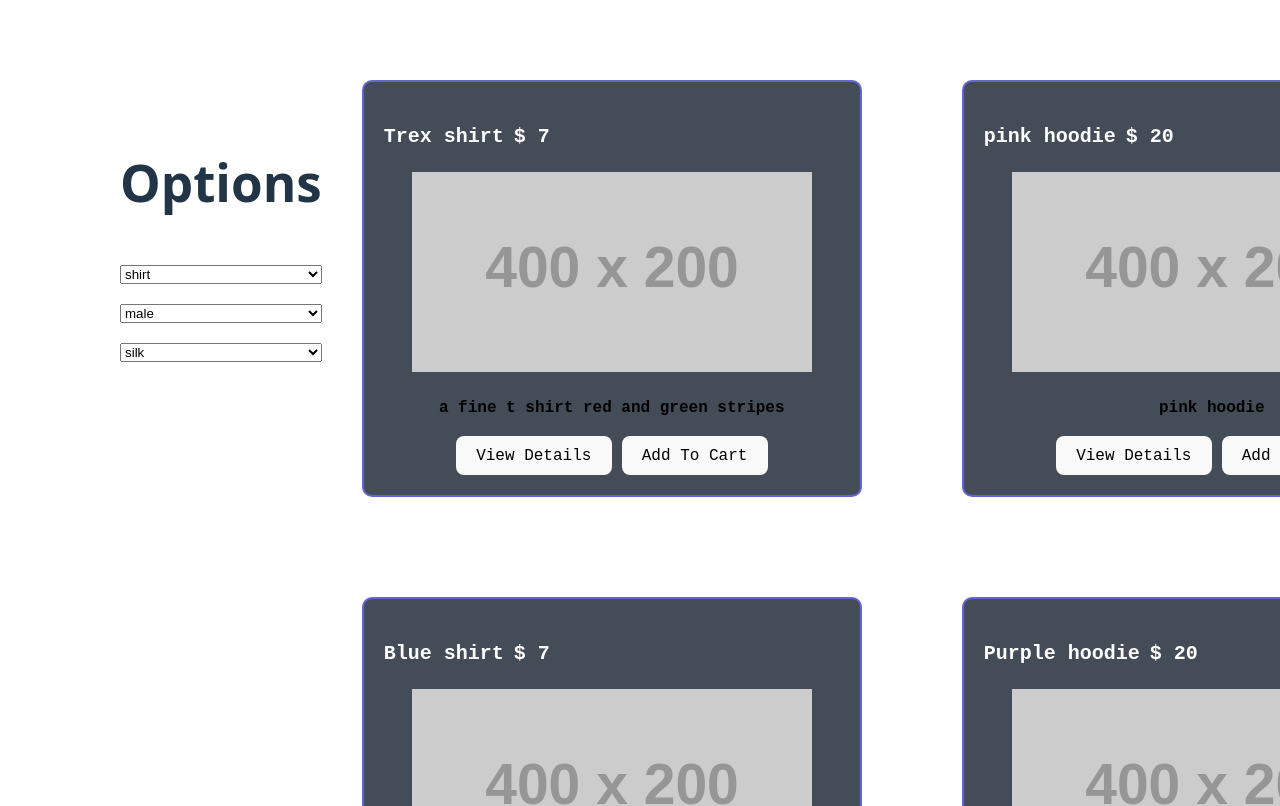
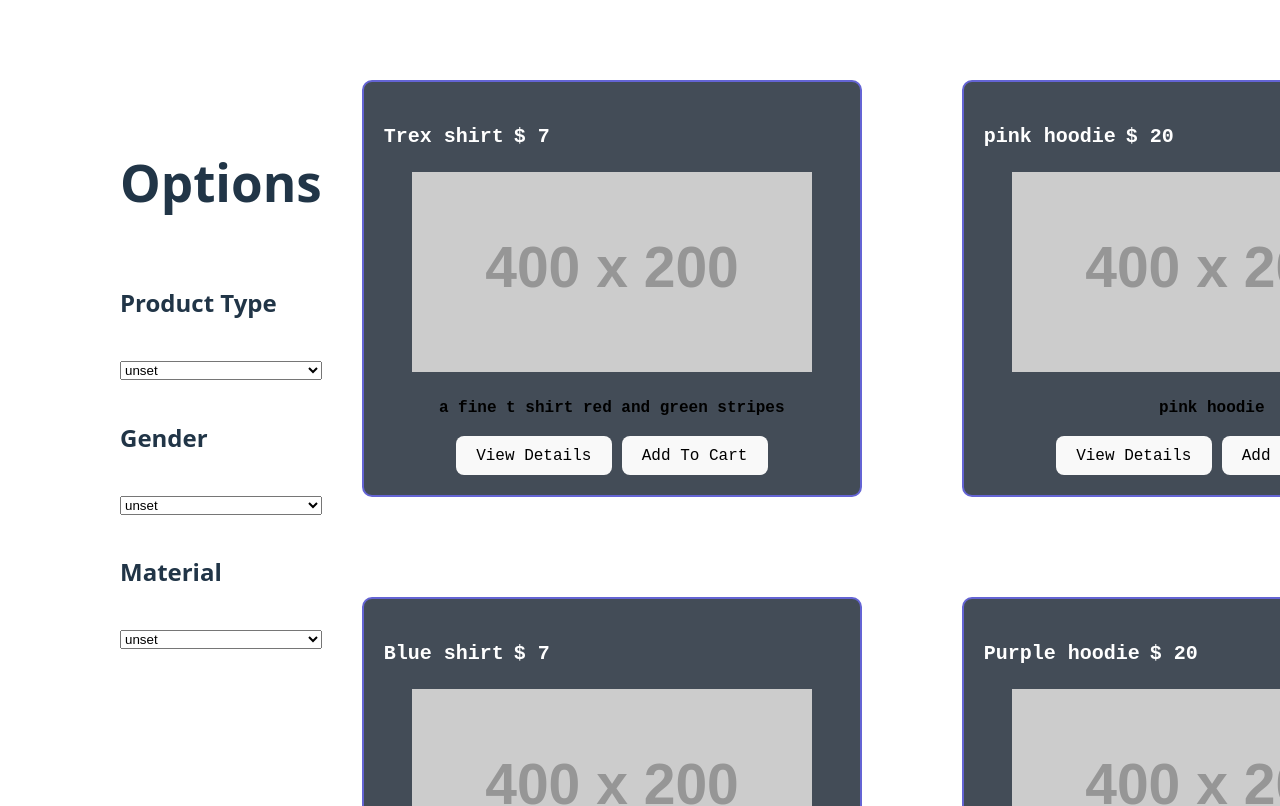
Before and after one commit to DavidKozdra/GuidelineCentralReact, a React (Vite) app in the folder guidelineapp/: page / in a window 1280 px wide. Shown: the top 806 px of the page. Built offline with nearby package versions, Linux system fonts and the light colour scheme.

Commit message:
filters work

```diff
--- a/guidelineapp/src/App.jsx
+++ b/guidelineapp/src/App.jsx
@@ -1,7 +1,11 @@
 
 import './App.css'
+import { useState, useEffect } from 'react'
 import Product from "./components/product"
 function App() {
+
+
+
   //product_type, gender and material
   let items = [
     {
@@ -26,7 +30,66 @@ function App() {
     {
       name: "chrismas sweater", description: "a great remote for any TV", price: 15, moreDetails: "added details including scale of the item and location sourced", product_type: "sweater", gender: "unisex", material: "cotton"
     },
+    {
+      name: "poly shirt", description: "a great remote for any TV", price: 15, moreDetails: "added details including scale of the item and location sourced", product_type: "shirt", gender: "unisex", material: "polyester"
+    },
+
+    {
+      name: "lady sweater", description: "a great remote for any TV", price: 15, moreDetails: "added details including scale of the item and location sourced", product_type: "sweater", gender: "female", material: "polyester"
+    },
   ]
+
+  const [filters, setFilters] = useState({
+    product_type: "",
+    gender: "",
+    material: ""
+  })
+
+  const [newItems, setNewItems] = useState(items)
+
+
+  function handleChange() {
+    if (event.target.title == "product_type") {
+      setFilters(
+        {
+          ...filters,
+          product_type: event.target.value,
+        }
+      )
+    }
+
+    if (event.target.title == "gender") {
+      setFilters(
+        {
+          ...filters,
+          gender: event.target.value,
+        }
+      )
+    }
+
+    if (event.target.title == "material") {
+      setFilters(
+        {
+          ...filters,
+          material: event.target.value,
+        }
+      )
+    }
+  }
+
+
+  useEffect(() => {
+    console.log(filters, "get filters")
+    let _newitems = []
+
+    _newitems = items.filter((item) => {
+
+      return (filters.product_type == item.product_type || filters.product_type == "") && (filters.gender == item.gender || filters.gender == "") && (filters.material == item.material || filters.material == "")
+    })
+    console.log(_newitems.length)
+    setNewItems(_newitems)
+  }, [filters])
+
 
   return (
     <>
@@ -37,7 +100,12 @@ function App() {
             Options
           </h1>
 
-          <select title='product Type' >
+
+          <h2>
+            Product Type
+          </h2>
+          <select title='product_type' onChange={handleChange} value={filters.product_type} defaultValue={""}>
+            <option label='unset'> </option>
             <option>shirt</option>
 
             <option>hoodie</option>
@@ -46,7 +114,11 @@ function App() {
           </select>
 
 
-           <select title='Gender' >
+          <h2>
+            Gender
+          </h2>
+          <select title='gender' onChange={handleChange} value={filters.gender} defaultValue={""}>
+            <option label='unset'> </option>
             <option>male</option>
 
             <option>female</option>
@@ -54,8 +126,11 @@ function App() {
             <option>unisex</option>
           </select>
 
-
-           <select title='material' >
+          <h2>
+            Material
+          </h2>
+          <select title='material' onChange={handleChange} value={filters.material} defaultValue={""}>
+            <option label='unset'> </option>
             <option>silk</option>
 
             <option>polyester</option>
@@ -67,7 +142,7 @@ function App() {
 
         <div className='grid' >
           {
-            items.map((item, i) => {
+            newItems.map((item, i) => {
 
 
               return (
```
